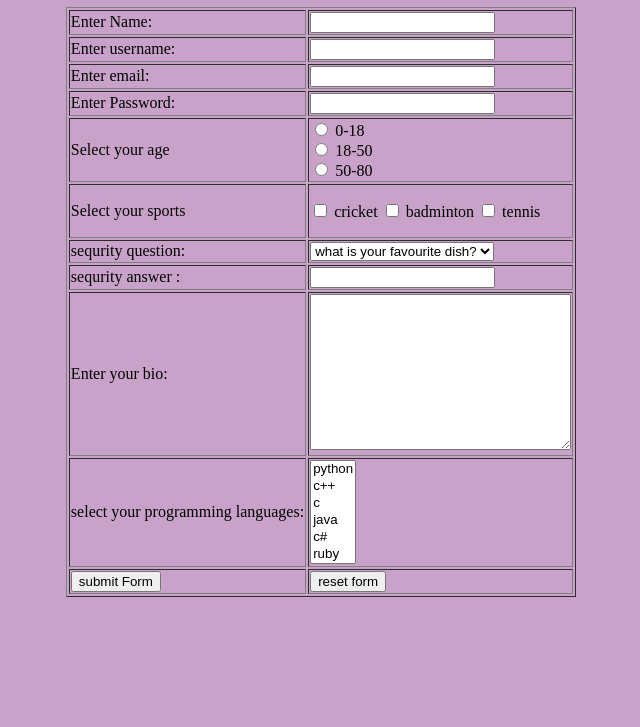
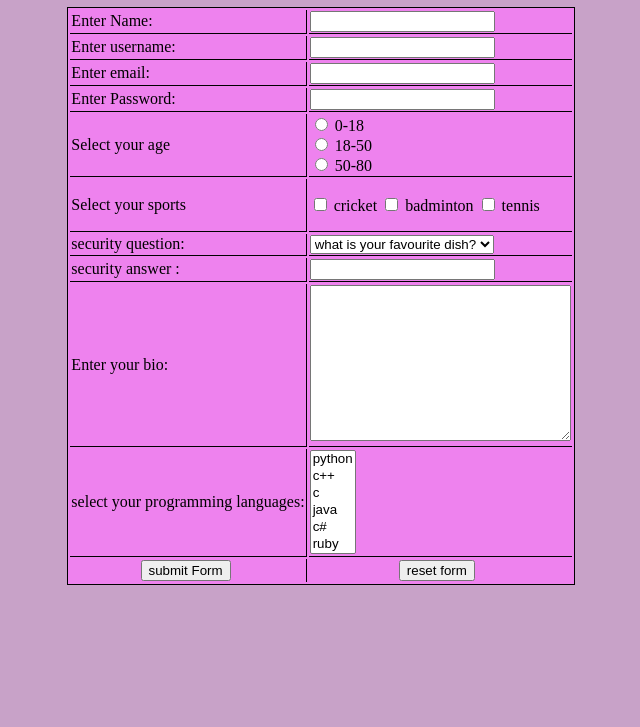
Before and after one commit to prachi1025/html-portfolio-AU, a plain HTML site: page public/form1.html in a window 1280 px wide. Shown: the part 73-800 px from the top of the page, without its empty margins (319-959 px from the left). Drawn offline with Linux system fonts and the light colour scheme.

Commit message:
style added to form1

```diff
--- a/public/form1.html
+++ b/public/form1.html
@@ -2,34 +2,69 @@
 <html>
     <head>
         <title> INFORMATION FORM </title>
+        <style>
+            body{
+                background-color: #c8a2c8;
+            }
+            h1{
+                text-align: center;
+                text-decoration: underline;
+            }
+            table{
+                border: 1px solid black;
+                background-color:violet;
+                margin-left: auto;
+                margin-right: auto;
+            }
+
+            .left{
+                border: solid black;
+                    border-width: 0px 1px 1px 0px;
+            }
+
+            .right{
+                border: solid black;
+                    border-width: 0px 0px 1px 0px;
+            }
+
+            #lastl{
+                border: solid black;
+                    border-width: 0px 1px 0px 0px;
+                padding-left: 14%;
+            }
+
+            #lastr{
+                padding-left: 18%;
+            }
+        </style>
     </head>
-    <body bgcolor="c8a2c8"> <center>
+    <body>
 
         <h1> User Information Form</h1>
-        <table border="1px"> <form>
+        <table> <form>
             <tr>
-                <td><label for="name">Enter Name:</label></td>
-                <td><input type="text" id="name" name="name"required></td>
+                <td class="left"><label for="name">Enter Name:</label></td>
+                <td class="right"><input type="text" id="name" name="name"required></td>
             </tr>
 
             <tr>
-                <td><label for="username">Enter username:</label></td>
-                <td><input type="text" id="username" name="username" required></td>
+                <td class="left"><label for="username">Enter username:</label></td>
+                <td class="right"><input type="text" id="username" name="username" required></td>
             </tr>
 
             <tr>
-                <td><label for="email">Enter email:</label></td>
-                <td><input type="email" id="email" name="email" required></td>
+                <td class="left"><label for="email">Enter email:</label></td>
+                <td class="right"><input type="email" id="email" name="email" required></td>
             </tr>
 
             <tr>
-                <td><label for="password">Enter Password:</label></td>
-                <td><input type="password" id="password" name="password"></td>
+                <td class="left"><label for="password">Enter Password:</label></td>
+                <td class="right"><input type="password" id="password" name="password"></td>
             </tr>
 
             <tr>
-                <td> <p>Select your age</p> </td>
-                <td> <input type="radio" id="option 1" name="age" value="0-18">
+                <td class="left"> <p>Select your age</p> </td>
+                <td class="right"> <input type="radio" id="option 1" name="age" value="0-18">
                     <label for="option 1">0-18</label><br>
                     <input type="radio" id="option 2" name="age" value="18-50">
                     <label for="option 2">18-50</label><br>
@@ -40,8 +75,8 @@
 
 
             <tr>
-                <td><p>Select your sports</p></td>
-                <td><input type="checkbox" id="s1" name="sports" value="cricket">
+                <td class="left"><p>Select your sports</p></td>
+                <td class="right"><input type="checkbox" id="s1" name="sports" value="cricket">
                 <label for="s1">cricket</label>
                 <input type="checkbox" id="s2" name="sports" value="badminton">
                 <label for="s2">badminton</label>
@@ -50,8 +85,8 @@
             </tr>
 
             <tr>
-                <td><label for="question">sequrity question: </label></td>
-                <td><select name="question" id="question">
+                <td class="left"><label for="question">security question: </label></td>
+                <td class="right"><select name="question" id="question">
                     <option value="q1">what is your favourite dish? </option>
                     <option value="q2">what is your pet's name? </option>
                     <option value="q3">what is your age in 1999? </option>
@@ -59,18 +94,18 @@
             </tr>
 
             <tr>
-                <td><label for="ans">sequrity answer :</label></td>
-                <td><input type="text" name="ans" id="ans"></td>
+                <td class="left"><label for="ans">security answer :</label></td>
+                <td class="right"><input type="text" name="ans" id="ans"></td>
             </tr>
 
             <tr>
-                <td> <label for="bio">Enter your bio: </label> </td>
-                <td> <textarea name="bio" id="bio" cols="30" rows="10"></textarea> </td>
+                <td class="left"> <label for="bio">Enter your bio: </label> </td>
+                <td class="right"> <textarea name="bio" id="bio" cols="30" rows="10"></textarea> </td>
             </tr>
 
             <tr>
-                <td><label for="programming language">select your programming languages: </label></td>
-                <td><select name="programming language" id="programming language" size="6">
+                <td class="left"><label for="programming language">select your programming languages: </label></td>
+                <td class="right"><select name="programming language" id="programming language" size="6">
                     <option value="p1">python</option>
                     <option value="p2">c++</option>
                     <option value="p3">c</option>
@@ -82,12 +117,11 @@
             </tr>
 
             <tr>
-                <td><input type="submit" value="submit Form"></td>
-                <td><input type="reset" value="reset form"></td>
+                <td id="lastl"><input type="submit" value="submit Form"></td>
+                <td id="lastr"><input type="reset" value="reset form"></td>
             </tr>
 
         </form>
     </table>
-    </center>
     </body>
 </html>
```
Also changed, not shown: public/portfolio/form1.html (deleted).
